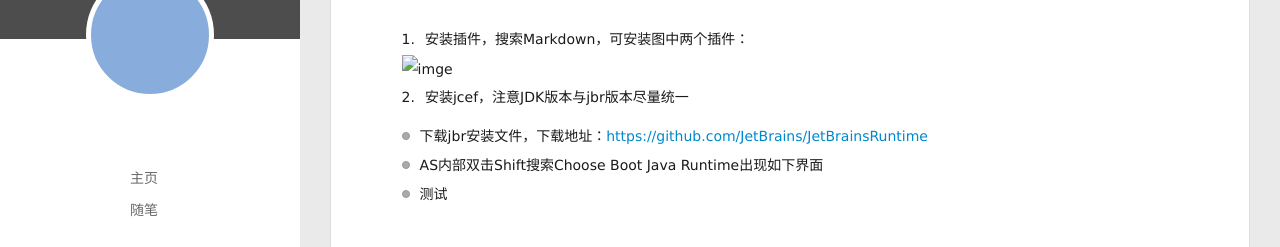
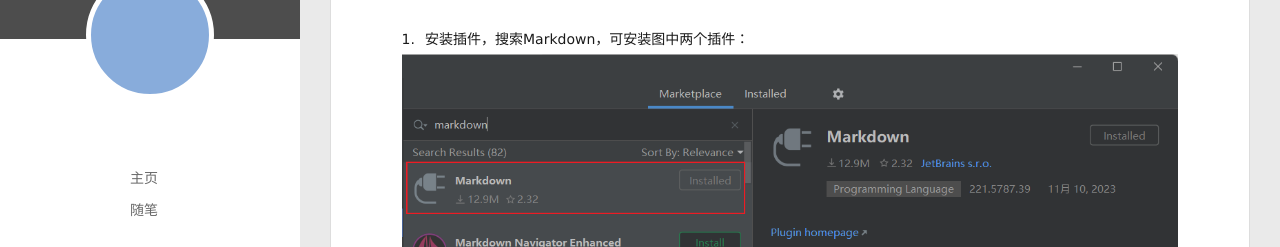
Before and after one commit to xxy2019/xxy2019.github.io, a plain HTML site: page 2023/11/18/AS安装markdown插件/index.html in a window 1280 px wide. Shown: the part 141-388 px from the top of the page. Drawn offline with Linux system fonts and the light colour scheme.

Commit message:
Site updated: 2023-11-18 16:41:48

```diff
--- a/2023/11/18/AS安装markdown插件/index.html
+++ b/2023/11/18/AS安装markdown插件/index.html
@@ -15,12 +15,12 @@
 <meta property="og:site_name" content="Hexo">
 <meta property="og:description" content="AS安装Markdown插件，实现浏览编辑 安装插件，搜索Markdown，可安装图中两个插件： 安装jcef，注意JDK版本与jbr版本尽量统一   下载jbr安装文件，下载地址：https:&#x2F;&#x2F;github.com&#x2F;JetBrains&#x2F;JetBrainsRuntime AS内部双击Shift搜索Choose Boot Java Runtime出现如下界面 测试">
 <meta property="og:locale" content="en_US">
-<meta property="og:image" content="http://example.com/2023/11/18/AS%E5%AE%89%E8%A3%85markdown%E6%8F%92%E4%BB%B6/imge1.png">
+<meta property="og:image" content="http://example.com/2023/11/18/AS%E5%AE%89%E8%A3%85markdown%E6%8F%92%E4%BB%B6/image1.png">
 <meta property="article:published_time" content="2023-11-18T08:31:32.000Z">
-<meta property="article:modified_time" content="2023-11-18T08:39:55.072Z">
+<meta property="article:modified_time" content="2023-11-18T08:41:33.131Z">
 <meta property="article:author" content="John Doe">
 <meta name="twitter:card" content="summary">
-<meta name="twitter:image" content="http://example.com/2023/11/18/AS%E5%AE%89%E8%A3%85markdown%E6%8F%92%E4%BB%B6/imge1.png">
+<meta name="twitter:image" content="http://example.com/2023/11/18/AS%E5%AE%89%E8%A3%85markdown%E6%8F%92%E4%BB%B6/image1.png">
 
     <link rel="alternative" href="/atom.xml" title="Hexo" type="application/atom+xml">
 
@@ -177,7 +177,7 @@
     <div class="article-entry" itemprop="articleBody">
 
         <h3 id="AS安装Markdown插件，实现浏览编辑"><a href="#AS安装Markdown插件，实现浏览编辑" class="headerlink" title="AS安装Markdown插件，实现浏览编辑"></a>AS安装Markdown插件，实现浏览编辑</h3><ol>
-<li>安装插件，搜索Markdown，可安装图中两个插件：<br><img src="/2023/11/18/AS%E5%AE%89%E8%A3%85markdown%E6%8F%92%E4%BB%B6/imge1.png" alt="imge"></li>
+<li>安装插件，搜索Markdown，可安装图中两个插件：<br><img src="/2023/11/18/AS%E5%AE%89%E8%A3%85markdown%E6%8F%92%E4%BB%B6/image1.png" alt="imge"></li>
 <li>安装jcef，注意JDK版本与jbr版本尽量统一</li>
 </ol>
 <ul>
```
Also changed, not shown: index.html (+1 -1 lines).
